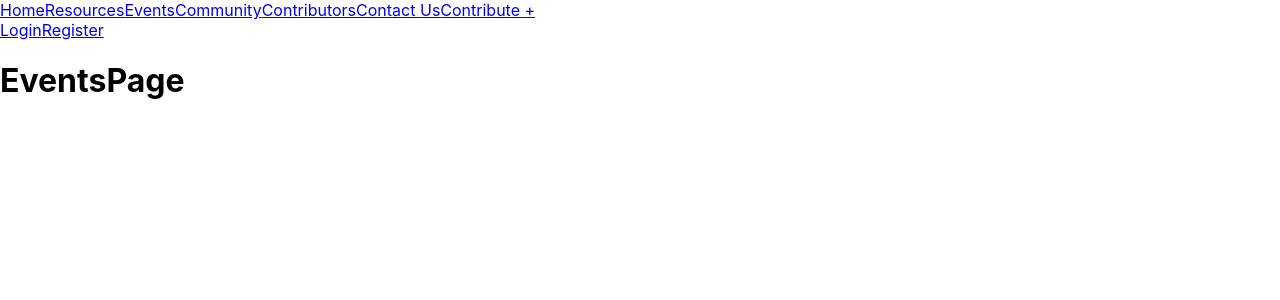
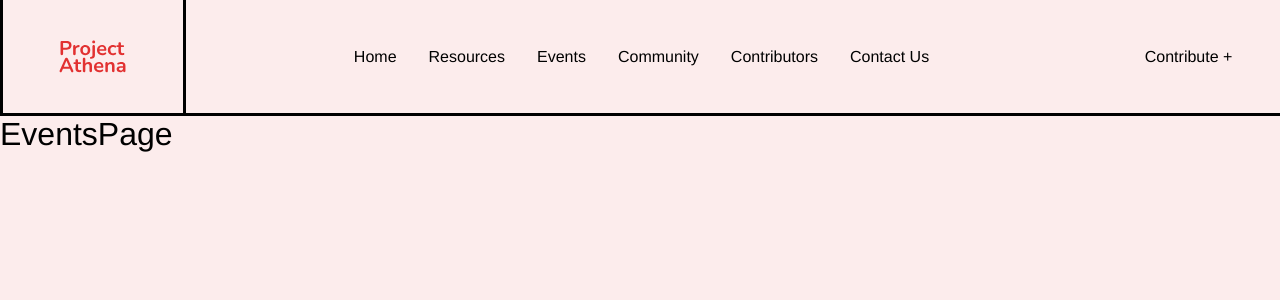
Before and after one commit to phukon/project-athena-react, a React (Create React App) app in the folder project-athena-react/: page /events in a window 1280 px wide. Shown: the top 300 px of the page. Built offline with nearby package versions, Linux system fonts and the light colour scheme; no server answers.

Commit message:
styled the header

```diff
--- a/project-athena-react/src/App.css
+++ b/project-athena-react/src/App.css
@@ -1,38 +1,56 @@
-.App {
-  text-align: center;
+:root {
+  --background-color: rgb(252, 236, 236);
+  --border-color: rgb(0, 0, 0);
 }
 
-.App-logo {
-  height: 40vmin;
-  pointer-events: none;
+h1, h2, h3, a, p, span {
+  font-family: "Nunito", Helvetica;
+  font-weight: 400;
+  color: rgb(0, 0, 0);
+  margin: 0px;
 }
 
-@media (prefers-reduced-motion: no-preference) {
-  .App-logo {
-    animation: App-logo-spin infinite 20s linear;
-  }
+* {
+  box-sizing: border-box;
 }
 
-.App-header {
-  background-color: #282c34;
-  min-height: 100vh;
+a {
+  text-decoration: none;
+}
+
+body {
+  background-color: var(--background-color);
   display: flex;
   flex-direction: column;
+  height: 100vh;
+  margin: 0px;
+  overflow: hidden;
+}
+
+header {
+  display: flex;
+  width: 100%;
+  border-bottom: 3px solid var(--border-color);
+}
+
+header .nav-section {
+  padding: 2.5rem 2rem;
+  display: flex;
+  gap: 2rem;
+  border-left: 3px solid var(--border-color);
   align-items: center;
   justify-content: center;
-  font-size: calc(10px + 2vmin);
-  color: white;
 }
 
-.App-link {
-  color: #61dafb;
+header #header-button-section {
+  border-left: none
 }
 
-@keyframes App-logo-spin {
-  from {
-    transform: rotate(0deg);
-  }
-  to {
-    transform: rotate(360deg);
-  }
+#header-logo-section, #header-button-section {
+  flex-basis: calc(100% / 7); /* elements to be one-tenth of the container width. */
+  justify-content: flex;
 }
+
+#header-nav-section {
+  flex-grow: 1;
+}
--- a/project-athena-react/src/Header.js
+++ b/project-athena-react/src/Header.js
@@ -2,6 +2,8 @@ import React from 'react';
 import { Link } from "react-router-dom";
 import {useContext, useEffect, useState } from "react";
 import { UserContext } from "./UserContext";
+import Images from './assets/Images';
+
 
 export default function Header() {
   const {userInfo, setUserInfo} = useContext(UserContext);
@@ -27,14 +29,19 @@ export default function Header() {
 
     return (
         <header>
-        <Link to = "/" className="logo">Home</Link>
+          <div id='header-logo-section' className='nav-section'><img src={Images.projectAthena} alt = 'logo'/></div>
+          <div id='header-nav-section' className='nav-section'>
+            <Link to = "/">Home</Link>
             <Link to = "/resources">Resources</Link>
             <Link to = "/events">Events</Link>
             <Link to = "/community">Community</Link>
             <Link to = "/contributors">Contributors</Link>
             <Link to = "/contact">Contact Us</Link>
+          </div>
+          <div id='header-button-section' className='nav-section'>
             <Link to = "/contribute">Contribute +</Link>
-        <nav>
+          </div>
+          {/* <nav>
             {username && (
               <>
                 <Link to = "/create">Create new post</Link>
@@ -48,7 +55,7 @@ export default function Header() {
                 <Link to = "/register">Register</Link>
               </>
             )}
-        </nav>
+          </nav> */}
       </header>
     )
 }
--- /dev/null
+++ b/project-athena-react/src/assets/Images.js
@@ -0,0 +1,6 @@
+import projectAthena from '../assets/project-athena-1.svg';
+
+
+export default {
+    projectAthena
+};
--- /dev/null
+++ b/project-athena-react/src/components/Index.js
@@ -0,0 +1,21 @@
+import IndexPage from "./IndexPage";
+import LoginPage from './LoginPage';
+import ResourcePage from './ResourcePage';
+import EventsPage from './EventsPage';
+import CommunityPage from './CommunityPage';
+import RegisterPage from './RegisterPage';
+import Contributors from './Contributors';
+import Contact from './ContactUs';
+import Contribute from './Contribute';
+
+export {
+  IndexPage,
+  LoginPage,
+  ResourcePage,
+  EventsPage,
+  CommunityPage,
+  RegisterPage,
+  Contributors,
+  Contact,
+  Contribute,
+};
```
Also changed, not shown: project-athena-react/src/App.js (+12 -9 lines), project-athena-react/src/assets/project-athena-1.svg (added), project-athena-react/src/assets/riki.png (added). Lines whose indentation alone changed are shown as unchanged.
